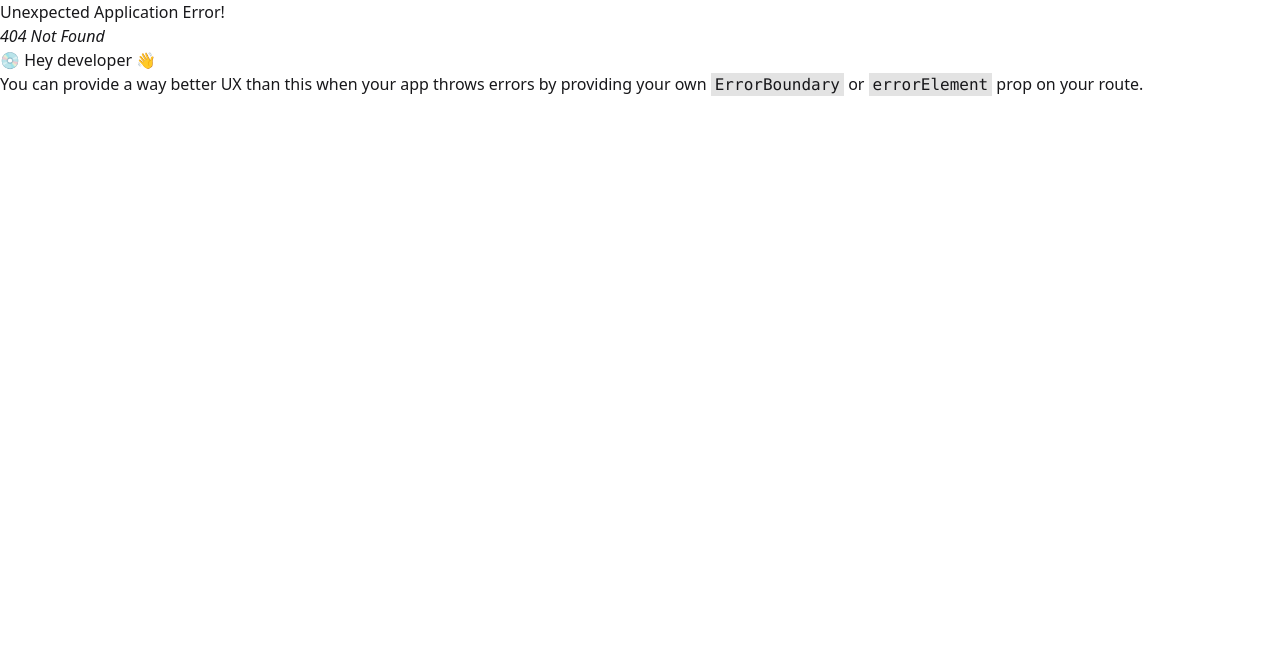
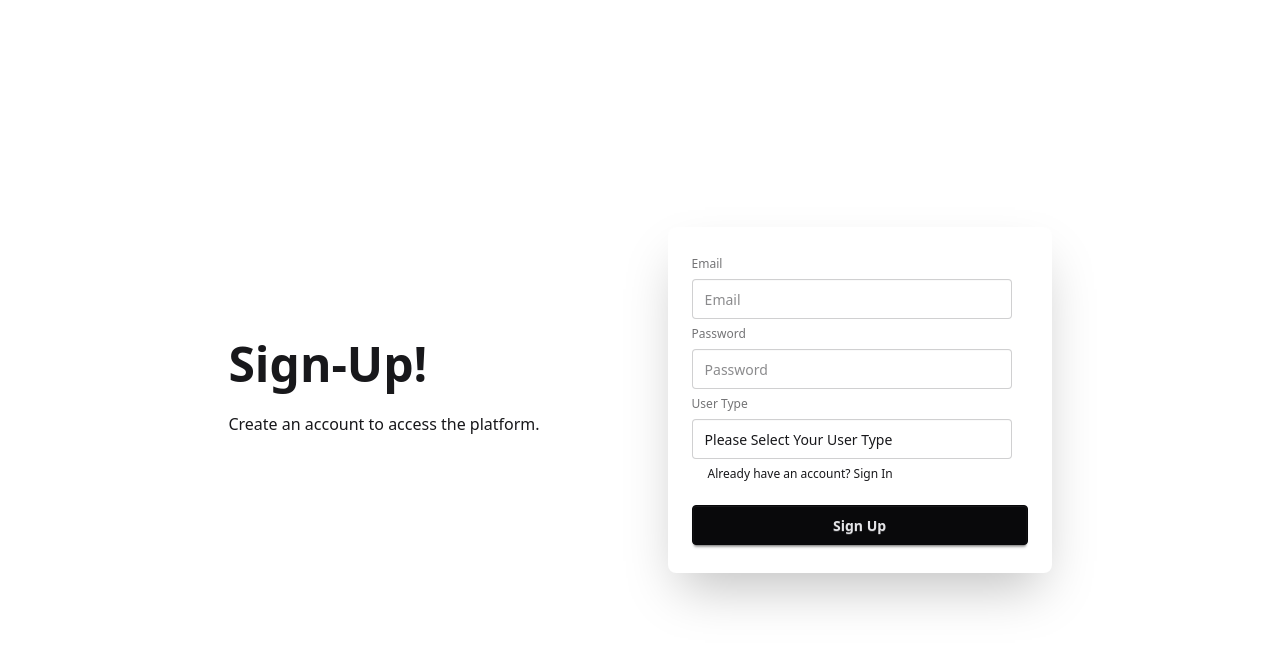
Before and after one commit to f-zaman-rafi/Link-Camp-client, a React (Vite) app: page /sign-up in a window 1280 px wide. Before the commit this address had no page. Shown: the top 646 px of the page. Built offline with nearby package versions, Linux system fonts and the light colour scheme.

Commit message:
created sign-in and sign-up pages using react hook form

```diff
--- a/src/Layout/Main.jsx
+++ b/src/Layout/Main.jsx
@@ -1,15 +1,20 @@
 import React from "react";
-import { Outlet } from "react-router-dom";
+import { Outlet, useLocation } from "react-router-dom";
 import Footer from "../Pages/SharedComponants/Footer/Footer";
 import Navbar from "../Pages/SharedComponants/Navbar/Navbar";
 
 const Main = () => {
+  const location = useLocation();
+  const noLayoutRoutes = ["/sign-in", "/sign-up"];
+
+  const hideLayout = noLayoutRoutes.includes(location.pathname);
+
   return (
-    <div>
-      <Navbar />
+    <>
+      {!hideLayout && <Navbar />}
       <Outlet />
-      <Footer />
-    </div>
+      {!hideLayout && <Footer />}
+    </>
   );
 };
 
--- /dev/null
+++ b/src/Pages/ErrorPage/ErrorPage.jsx
@@ -0,0 +1,7 @@
+import React from "react";
+
+const ErrorPage = () => {
+  return <div>This is a ErrorPage</div>;
+};
+
+export default ErrorPage;
--- a/src/Pages/Home/Homepage/Homepage.jsx
+++ b/src/Pages/Home/Homepage/Homepage.jsx
@@ -8,6 +8,9 @@ const Homepage = () => {
       <Link to="/sign-in" className="btn">
         Login page
       </Link>
+      <Link to="/sign-up" className="btn">
+        signup page
+      </Link>
     </div>
   );
 };
--- a/src/Pages/Sign-In/SignIn.jsx
+++ b/src/Pages/Sign-In/SignIn.jsx
@@ -1,32 +1,86 @@
 import React from "react";
+import { useForm } from "react-hook-form";
+import { Link } from "react-router-dom";
 
 const SignIn = () => {
+  const {
+    register,
+    handleSubmit,
+    formState: { errors },
+  } = useForm();
+
+  const onSubmit = (data) => {
+    console.log("Login Data:", data);
+  };
+
   return (
     <div className="hero min-h-screen">
       <div className="hero-content flex-col lg:flex-row space-x-28 max-w-4xl">
         <div className="text-center lg:text-left">
           <h1 className="text-5xl font-bold">Sign-In!</h1>
           <p className="py-6">
-            Provident cupiditate voluptatem et in. Quaerat fugiat ut assumenda
-            excepturi exercitationem quasi. In deleniti eaque aut repudiandae et
-            a id nisi.
+            Log in to your account and access the platform.
           </p>
         </div>
+
         <div className="card bg-base-100 w-full max-w-sm shrink-0 shadow-2xl">
-          <form className="card-body">
+          <form onSubmit={handleSubmit(onSubmit)} className="card-body">
             <fieldset className="fieldset">
-              <label className="label">Email</label>
-              <input type="email" className="input" placeholder="Email" />
-              <label className="label">Password</label>
-              <input type="password" className="input" placeholder="Password" />
+              {/* Email */}
+              <label className="label" htmlFor="email">
+                Email
+              </label>
+              <input
+                type="email"
+                id="email"
+                className="input"
+                placeholder="Email"
+                {...register("email", {
+                  required: "Email is required",
+                  pattern: {
+                    value: /^\S+@\S+$/i,
+                    message: "Invalid email address",
+                  },
+                })}
+              />
+              {errors.email && (
+                <p className="text-red-500 text-xs">{errors.email.message}</p>
+              )}
+
+              {/* Password */}
+              <label className="label" htmlFor="password">
+                Password
+              </label>
+              <input
+                type="password"
+                id="password"
+                className="input"
+                placeholder="Password"
+                {...register("password", {
+                  required: "Password is required",
+                  minLength: {
+                    value: 6,
+                    message: "Minimum 6 characters",
+                  },
+                })}
+              />
+              {errors.password && (
+                <p className="text-red-500 text-xs">
+                  {errors.password.message}
+                </p>
+              )}
+
               <div className="flex justify-between px-4">
                 <a className="link link-hover">Forgot password?</a>
-                <a className="link link-hover">New here? Create an account</a>
+                <Link to="/sign-up" className="link link-hover">
+                  New here? Create an account
+                </Link>
               </div>
+
               <input
                 className="btn btn-neutral mt-4"
                 type="submit"
-                value="login"
+                value="Login"
               />
             </fieldset>
           </form>
--- /dev/null
+++ b/src/Pages/Sign-up/SignUp.jsx
@@ -0,0 +1,214 @@
+import React, { useState } from "react";
+import { useForm } from "react-hook-form";
+import { Link } from "react-router-dom";
+
+const SignUp = () => {
+  const [userType, setUserType] = useState("");
+
+  // Set up useForm hook
+  const {
+    register,
+    handleSubmit,
+    formState: { errors },
+    watch,
+  } = useForm();
+
+  // Handle form submission
+  const onSubmit = (data) => {
+    console.log(data); // Send data to backend or authentication logic
+  };
+
+  // Watch user type to conditionally render fields
+  const selectedUserType = watch("userType");
+
+  return (
+    <div className="hero min-h-screen">
+      <div className="hero-content flex-col w-full gap-32 lg:flex-row">
+        <div className="text-center lg:text-left">
+          <h1 className="text-5xl font-bold">Sign-Up!</h1>
+          <p className="py-6">Create an account to access the platform.</p>
+        </div>
+        <div className="card bg-base-100 w-full max-w-sm shrink-0 shadow-2xl">
+          {/* React Hook Form Form */}
+          <form onSubmit={handleSubmit(onSubmit)} className="card-body">
+            <fieldset className="fieldset">
+              {/* Email */}
+              <label className="label" htmlFor="email">
+                Email
+              </label>
+              <input
+                type="email"
+                id="email"
+                className="input"
+                placeholder="Email"
+                {...register("email", { required: "Email is required" })}
+              />
+              {errors.email && (
+                <p className="text-red-500 text-xs mt-1">
+                  {errors.email.message}
+                </p>
+              )}
+
+              {/* Password */}
+              <label className="label" htmlFor="password">
+                Password
+              </label>
+              <input
+                type="password"
+                id="password"
+                className="input"
+                placeholder="Password"
+                {...register("password", { required: "Password is required" })}
+              />
+              {errors.password && (
+                <p className="text-red-500 text-xs mt-1">
+                  {errors.password.message}
+                </p>
+              )}
+
+              {/* User Type Selection */}
+              <label className="label" htmlFor="userType">
+                User Type
+              </label>
+              <select
+                id="userType"
+                className="input"
+                {...register("userType", { required: "User type is required" })}
+                // defaultValue={userType}
+                // onChange={(e) => setUserType(e.target.value)}
+              >
+                <option value="" defaultChecked>
+                  Please Select Your User Type
+                </option>
+                <option value="admin" disabled>
+                  Admin
+                </option>
+                <option value="teacher">Teacher</option>
+                <option value="student">Student</option>
+              </select>
+              {errors.userType && (
+                <p className="text-red-500 text-xs mt-1">
+                  {errors.userType.message}
+                </p>
+              )}
+
+              {/* Conditional Fields for Student */}
+              {selectedUserType === "student" && (
+                <>
+                  <label className="label" htmlFor="studentId">
+                    Student ID
+                  </label>
+                  <input
+                    type="text"
+                    id="studentId"
+                    className="input"
+                    placeholder="Student ID"
+                    {...register("studentId", {
+                      required: "Student ID is required",
+                    })}
+                  />
+                  {errors.studentId && (
+                    <p className="text-red-500 text-xs mt-1">
+                      {errors.studentId.message}
+                    </p>
+                  )}
+
+                  <label className="label" htmlFor="department">
+                    Department
+                  </label>
+                  <input
+                    type="text"
+                    id="department"
+                    className="input"
+                    placeholder="Department"
+                    {...register("department", {
+                      required: "Department is required",
+                    })}
+                  />
+                  {errors.department && (
+                    <p className="text-red-500 text-xs mt-1">
+                      {errors.department.message}
+                    </p>
+                  )}
+
+                  <label className="label" htmlFor="session">
+                    Session
+                  </label>
+                  <input
+                    type="text"
+                    id="session"
+                    className="input"
+                    placeholder="Session"
+                    {...register("session", {
+                      required: "Session is required",
+                    })}
+                  />
+                  {errors.session && (
+                    <p className="text-red-500 text-xs mt-1">
+                      {errors.session.message}
+                    </p>
+                  )}
+                </>
+              )}
+
+              {/* Conditional Fields for Teacher */}
+              {selectedUserType === "teacher" && (
+                <>
+                  <label className="label" htmlFor="teacherId">
+                    Teacher ID
+                  </label>
+                  <input
+                    type="text"
+                    id="teacherId"
+                    className="input"
+                    placeholder="Teacher ID"
+                    {...register("teacherId", {
+                      required: "Teacher ID is required",
+                    })}
+                  />
+                  {errors.teacherId && (
+                    <p className="text-red-500 text-xs mt-1">
+                      {errors.teacherId.message}
+                    </p>
+                  )}
+
+                  <label className="label" htmlFor="department">
+                    Department
+                  </label>
+                  <input
+                    type="text"
+                    id="department"
+                    className="input"
+                    placeholder="Department"
+                    {...register("department", {
+                      required: "Department is required",
+                    })}
+                  />
+                  {errors.department && (
+                    <p className="text-red-500 text-xs mt-1">
+                      {errors.department.message}
+                    </p>
+                  )}
+                </>
+              )}
+
+              <div className="flex justify-between px-4">
+                <Link to="/sign-in" className="link link-hover">
+                  Already have an account? Sign In
+                </Link>
+              </div>
+
+              <input
+                className="btn btn-neutral mt-4"
+                type="submit"
+                value="Sign Up"
+              />
+            </fieldset>
+          </form>
+        </div>
+      </div>
+    </div>
+  );
+};
+
+export default SignUp;
--- a/src/Routes/Routes.jsx
+++ b/src/Routes/Routes.jsx
@@ -3,6 +3,7 @@ import Main from "../Layout/Main";
 import Homepage from "../Pages/Home/Homepage/Homepage";
 import React from "react";
 import SignIn from "../Pages/Sign-In/SignIn";
+import SignUp from "../Pages/Sign-up/SignUp";
 
 export const router = createBrowserRouter([
   {
@@ -17,6 +18,10 @@ export const router = createBrowserRouter([
         path: "/sign-in",
         element: <SignIn />,
       },
+      {
+        path: "/sign-up",
+        element: <SignUp />,
+      },
     ],
   },
 ]);
```
